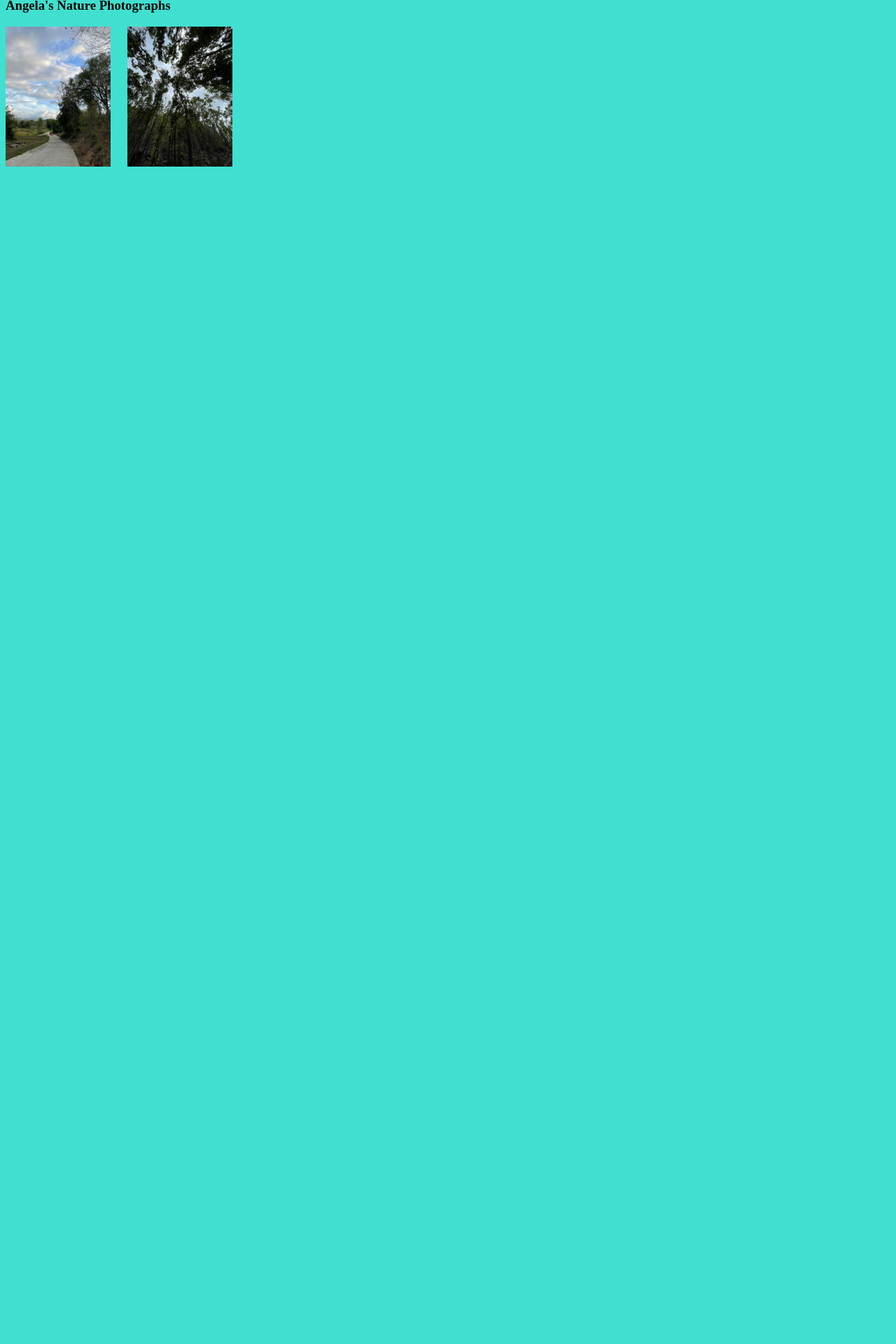
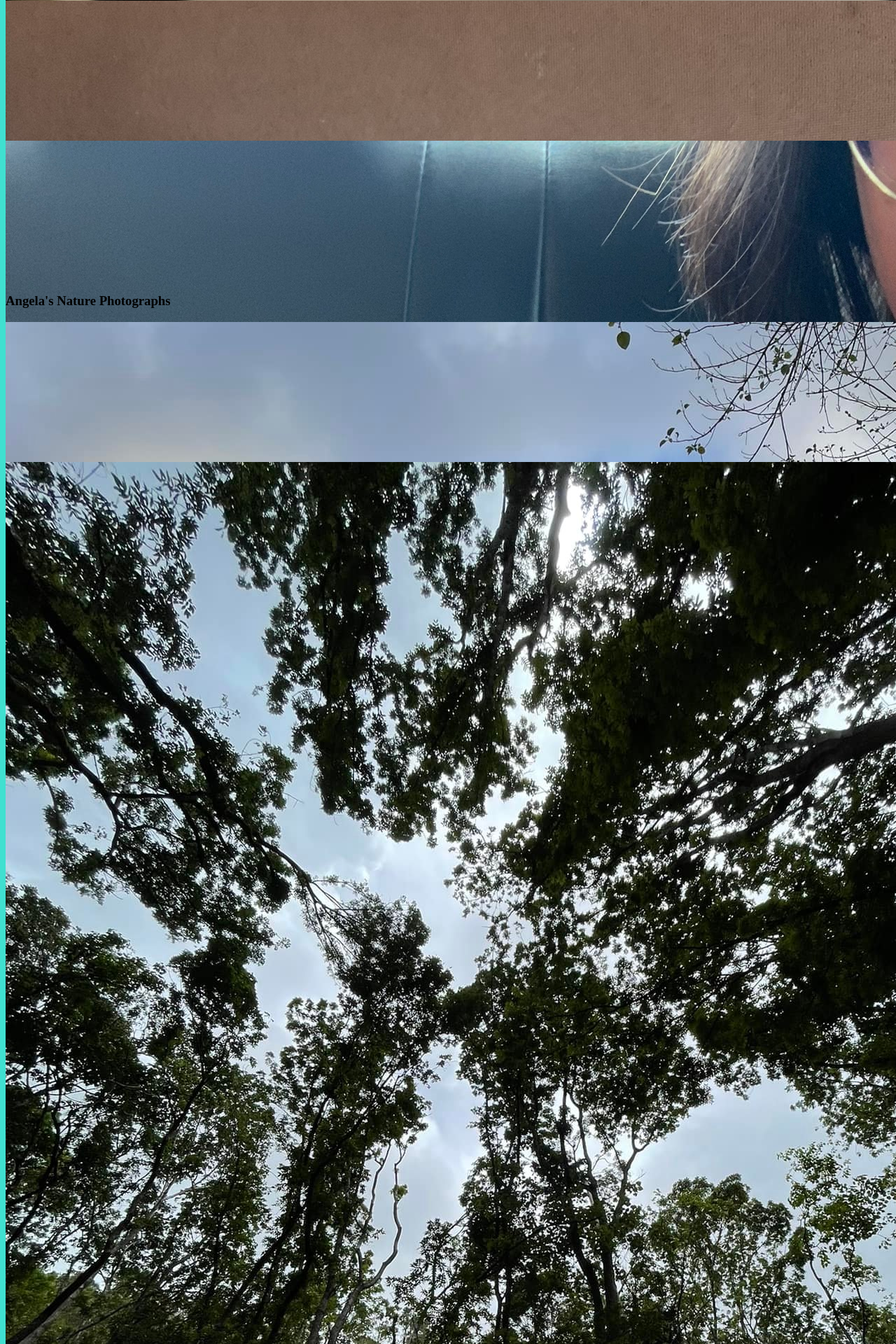
Before and after one commit to amtauyan/lab2, a PHP site: page / in a window 1280 px wide; the page is wider, and only the part inside the window is pictured. Shown: the part 2200-4120 px from the top of that part at 70% size. Before the commit the page ends 2438 px from the top of that part, so only its background shows below. Run offline with PHP 8.4, Linux system fonts and the light colour scheme.

Commit message:
W3 Schools CSS Lesson 1. Introduction

```diff
--- a/Week3/index.html
+++ b/Week3/index.html
@@ -6,7 +6,7 @@
 </head>
 <body>
 
-<h1>Get to know Angela Tauyan!</h1>
+<h1 class="MainTitle">Get to know Angela Tauyan!</h1>
 <img src="Profile.jpg" alt="Portrait of Angela Tauyan" width="300px" height="300px">
 <h2>Basic Information</h2>
 <p><strong>Name:</strong> Angela Mae M. Tauyan</p>
@@ -24,8 +24,6 @@
 <p><strong>If No, what course would you choose?</strong> If I would have been given the chance to choose my own course that would be in the field of Medicine which is Medical Technology</p>
 <p><strong>I.T. Experience:</strong> I really do not have any programming experience except for the activities in our 1st year of
 college. Yet, I am into gaming like Valorant, Left 4 Dead 2, and even, mobile games. I think I do not have any more IT Experience at the moment</p>
-<img src="https://upload.wikimedia.org/wikipedia/commons/thumb/f/fc/Valorant_logo_-_pink_color_version.svg/2560px-Valorant_logo_-_pink_color_version.svg.png" alt="Valorant Logo" width="150px" height="150px" style="margin-right: 30px">
-<img src="https://upload.wikimedia.org/wikipedia/commons/b/b1/Call_of_Duty_Mobile_Logo.png" alt="Call of Duty Mobile Logo" width="250px" height="150px">
 
 <h2>Subject Related Questions</h2>
 <p><strong>What do you expect to learn from this course (Web Programming)?</strong> From the word itself, Web, which can mean website and programming. I expect that I’m about to learn HTML and CSS, but I think there are more languages to expect just than these two</p>
@@ -35,19 +33,50 @@ college. Yet, I am into gaming like Valorant, Left 4 Dead 2, and even, mobile ga
 <p><strong>Goals in life. What do you wish to accomplish in your life?</strong> To be honest, I still do not have a goal in life because I am still undecided on which track of Information Technology should I take. But I think same as others, my goal is to be successful to finally help my family in paying for our house</p>
 <p><strong>Do you have a dream that you wish to fulfill? If yes, what is you dream?</strong> I have this dream that I could get to have my own dream house where all my friends and family will hangout. It could be a vacation place, something like that. I also have a dream to have an amazing car that I can drive through the city and even in the rural.</p>
 <p><strong>Any other interesting aspects of your life that you would like to share?</strong> There is nothing much interesting in my life, but I would like to add that I am the kind of person that puts in every thing and in every important person in my life. I am the kind of person that treats people the way they deserve. I also love to take sunset photos or sky photos</p>
-<img src="Sky Beach.jpg" alt="Clear Skies at the Beach" width="150px" height="200px" style="margin-right: 20px">
+<div class="nature">
+  <img src="Sky Beach.jpg" alt="Clear Skies at the Beach">
+</div>
 
 <h2>Photos to Know Angela More</h2>
 <h3>Angela's Dogs</h3>
-<img src="Toffee.jpg" alt="Brown Dachshund Dog Named Toffee" width="150px" height="200px" style="margin-right: 20px">
-<img src="Rockee.jpg" alt="Brown and White Jack Russel Dog Named Rockee" width="150px" style="margin-right: 20px">
-<img src="Peewee.jpeg" alt="Black Dachshund Dog Named Peewee" width="150px" height="200px" style="margin-right: 20px">
-<img src="Shortcake.jpeg" alt="Brown and Black Dachshund Dog Named Shortcake" width="150px">
-
+<div class="dogs">
+  <img src="Toffee.jpg" alt="Brown Dachshund Dog Named Toffee">
+  <div class="container">
+  <p>Toffee "Chubibo"</p>
+  </div>
+</div>
+<div class="dogs">
+  <img src="Rockee.jpg" alt="Brown and White Jack Russel Dog Named Rockee">
+  <div class="container">
+  <p>Rockee "Rockipo"</p>
+  </div>
+</div>
+<div class="dogs">
+  <img src="Peewee.jpg" alt="Black Dachshund Dog Named Peewee">
+  <div class="container">
+  <p>Peewee "Piwit"</p>
+  </div>
+</div>
+<div class="dogs">
+  <img src="Shortcake.jpg" alt="Brown and Black Dachshund Dog Named Shortcake">
+  <div class="container">
+  <p>Shortcake "Shorty"</p>
+  </div>
+</div>
 
 <h3> Angela's Nature Photographs</h3>
-<img src="Talon.jpg" alt="Road with Trees on the Side" width="150px" height="200px" style="margin-right: 20px">
-<img src="Hugging Trees.jpg" alt="Long Trees Bottom View" width="150px" height="200px">
+<div class="nature">
+  <img src="Talon.jpg" alt="Road with Trees on the Side">
+  <div class="container">
+  <p>Crispina, Ilocos Norte</p>
+  </div>
+</div>
+<div class="nature">
+  <img src="Hugging Trees.jpg" alt="Tall Trees Bottom View">
+  <div class="container">
+  <p>Tall Trees</p>
+  </div>
+</div>
 
 </body>
 </html>
--- a/Week3/style.css
+++ b/Week3/style.css
@@ -3,5 +3,26 @@ body {
 }
 h1 {
 	color:darkblue;
-	text-align: center;
+	text-align:center;
 }
+
+p {
+	font-family: "Garamanond", sans-serif;
+}
+
+div.nature {
+	width:150px;
+	height:200px;
+	margin-right: 20px;
+}
+
+div.dogs {
+	width:150px;
+	height:200px;
+	margin-right: 20px;
+}
+
+div.container {
+  text-align: center;
+  padding: 10px 20px;
+}
```
Also changed, not shown: Week3/Peewee.JPEG (deleted), Week3/Peewee.jpg (added), Week3/Shortcake.jpeg (deleted), Week3/Shortcake.jpg (added).
